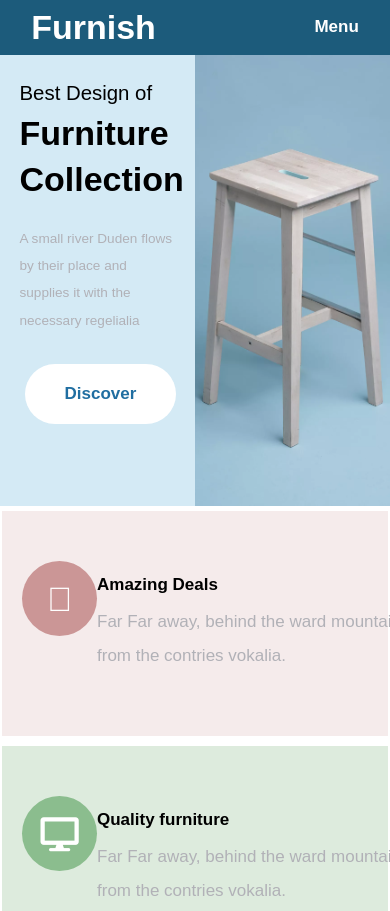
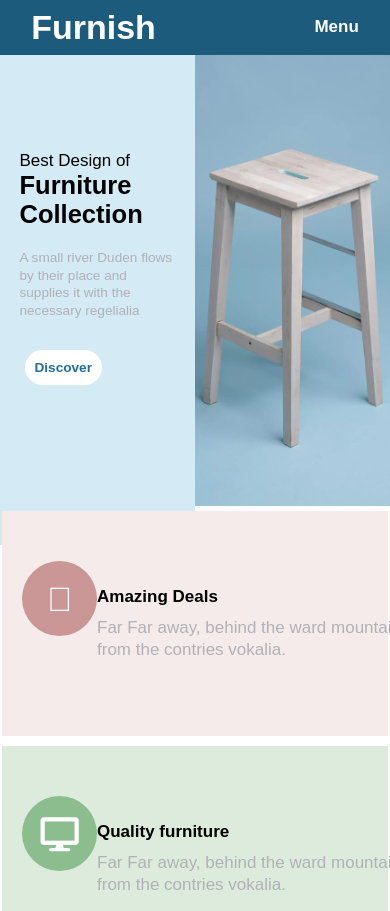
Before and after one commit to Saim00786/furnish.com, a plain HTML site: page index.html in a window 390 px wide. Shown: the top 911 px of the page. Drawn offline with Linux system fonts and the light colour scheme; some icons are missing.

Commit message:
Add files via upload

```diff
--- a/index.html
+++ b/index.html
@@ -40,7 +40,7 @@
     <section class="sec-1">
         <div class="left">
             <div>
-                <p class="main-text">Best Design of <br><span class="bold">Furniture Collection</span></p>
+                <h1 class="main-text">Best Design of</h1><span class="bold">Furniture Collection</span>
                 <p class="secondary-text text-light ">A small river Duden flows by their place and supplies it with the necessary regelialia</p>
                 <button class="btn-round">Discover</button>
             </div>
--- a/styles.css
+++ b/styles.css
@@ -107,7 +107,7 @@ header{
 }
 .sec-1 .left div{
     background-color: #D4EAF5;
-    padding:0 10%;
+    padding:0 20%;
     height: 100%;
     display: flex;
     flex-direction: column;
@@ -141,6 +141,7 @@ span{
 
 .main-text{
     font-size: 3rem;
+    font-weight: 100;
 }
 .secondary-text{
     font-size: 150%;
@@ -606,6 +607,19 @@ p{
 
 }
 @media  screen and (max-width:768px) {
+    .sec-1{
+        height: 80vh;
+    }
+    .main-text{
+        font-size: 1.2rem;
+    }
+    span.bold{
+        font-size: 2rem;
+    }
+    .btn-round{
+        padding:10px 10px;
+        font-size: 0.8em;
+    }
     .footer{
         flex-direction: column;
     }
@@ -676,12 +690,19 @@ p{
     .sec-1{
         height: 80vh;
     }
+    .sec-1 .left div{
+        padding:10% 10%;
+    }
     .main-text{
-        font-size: 1.2rem;
+        font-size: 1rem;
     }
     span.bold{
-        font-size: 2rem;
+        font-size: 1.5rem;
     }
+    p{
+        line-height: 1.3em;
+    }
+
     .blog{
         flex-direction: column;
         margin:30% 0px;
```
